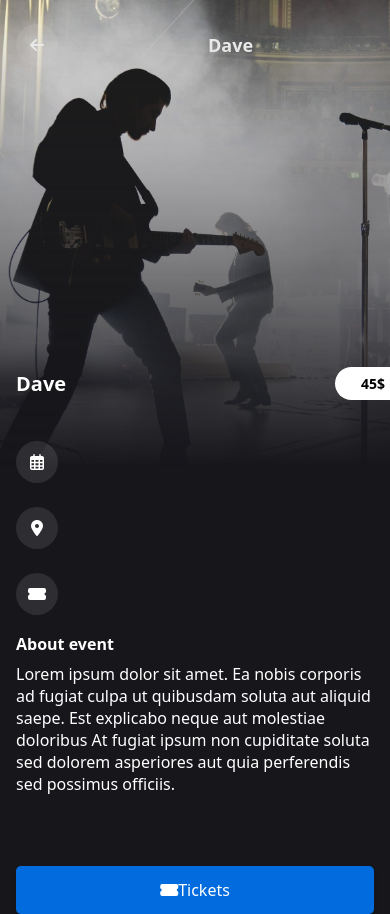
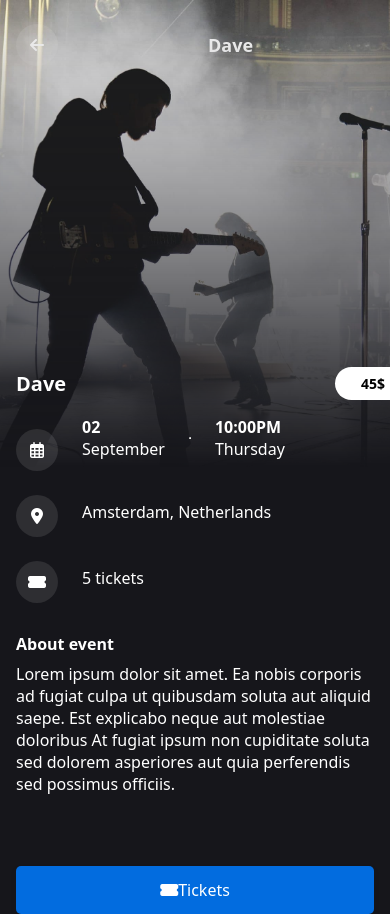
Before and after one commit to joanajaupi/event-app, a React (Create React App) app in the folder client/: page /event in a window 390 px wide. Built offline with nearby package versions, Linux system fonts and the light colour scheme.

Commit message:
added event page details section

```diff
--- a/client/src/components/icon/icon.js
+++ b/client/src/components/icon/icon.js
@@ -4,11 +4,9 @@ import './icon.css'
 export const Icon = (props) => {
 
     return (
-        <div className="wrapper">
+
             <div className="circle">
                 <i className={props.icon}></i>
             </div>
-
-        </div>
     )
 }
--- a/client/src/components/layouts/eventPage.css
+++ b/client/src/components/layouts/eventPage.css
@@ -156,9 +156,36 @@
     }
 
     .date-time,
-    .location{
+    .location,
+    .tickets {
         height: 42px;
-        width: 100%;
         margin-bottom: 24px;
+        display: flex;
+        flex-direction: row;
+        justify-content: flex-start;
+        align-items: center;
+        color: #fff;
+        text-align: left;
+        font-size: 16px;
+        margin-right: 0px;
     }
+    .calendar-divider {
+        margin: 0px;
+        margin-left: 24px;
+        margin-right: 24px;
+      }
+
+      .location p{
+        font-weight: normal;
+        margin-top: 32px;
+        text-align: left;
+        letter-spacing: 0px;
+      }
+
+      .tickets p{
+        font-weight: normal;
+        margin-top: 32px;
+        text-align: left;
+        letter-spacing: 0px;
+      }
 }
--- a/client/src/components/layouts/eventPage.js
+++ b/client/src/components/layouts/eventPage.js
@@ -26,14 +26,21 @@ export const EventPage = () => {
 
                     <div className="date-time">
                         <Icon icon="far fa-calendar-alt" />
-
-
+                        <div className="datee">
+                        <p><strong>02</strong><br/>September</p>
+                            </div>
+                            <hr className="calendar-divider"/>
+                        <div className="time">
+                        <p><strong>10:00PM</strong><br/>Thursday</p>
+                        </div>
                     </div>
                     <div className="location">
                         <Icon icon="fas fa-map-marker-alt" />
+                        <p>Amsterdam, Netherlands</p>
                     </div>
                     <div className="tickets">
                         <Icon icon="fas fa-ticket-alt" />
+                        <p>5 tickets</p>
                     </div>
             </div>
 
```
